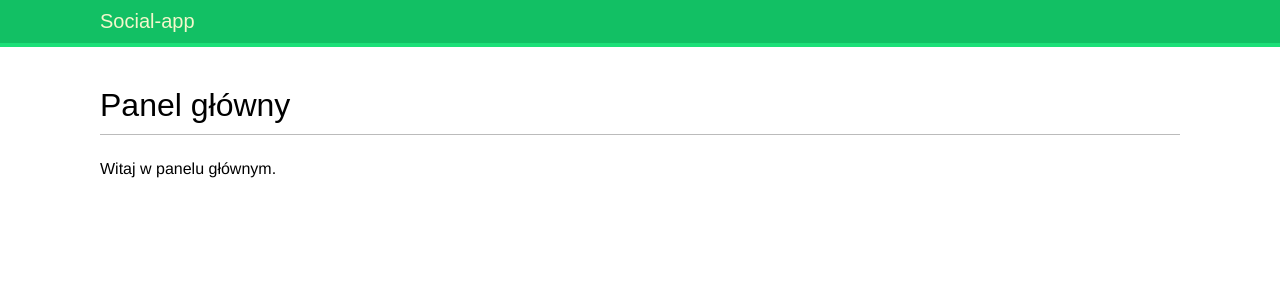
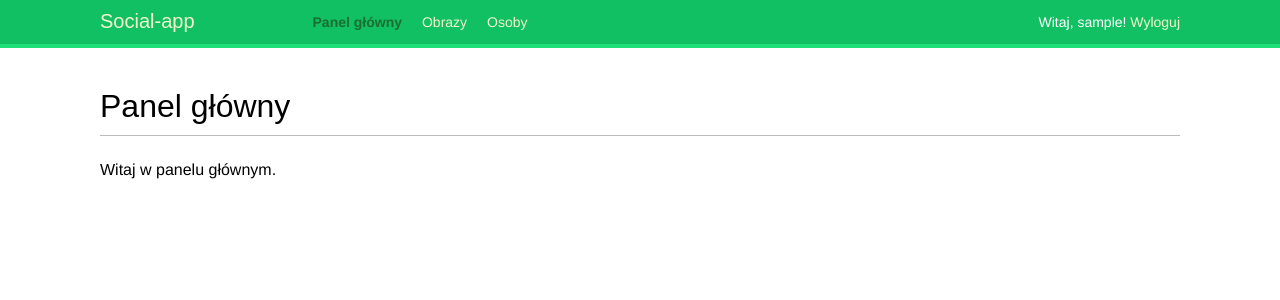
Before and after one commit to margareth91/social-app, a Django app: page /accounts/ in a window 1280 px wide. Shown: the top 300 px of the page. Run offline with Django 5.2, Linux system fonts and the light colour scheme; the visitor is signed in with stand-in values (Sample User, id 1); some web fonts are replaced.

Commit message:
corrected user greeting

```diff
--- a/accounts/templates/base.html
+++ b/accounts/templates/base.html
@@ -11,6 +11,28 @@
 <body>
     <div id="header">
         <span class="logo">Social-app</span>
+        {% if request.user.is_authenticated %}
+            <ul class="menu">
+                <li {% if section == "dashboard" %}class="selected"{% endif %}>
+                <a href="{% url 'dashboard' %}">Panel główny</a>
+                </li>
+                <li {% if section == "images" %}class="selected"{% endif %}>
+                <a href="#">Obrazy</a>
+                </li>
+                <li {% if section == "people" %}class="selected"{% endif %}>
+                <a href="#">Osoby</a>
+                </li>
+            </ul>
+        {% endif %}
+
+        <span class="user">
+            {% if request.user.is_authenticated %}
+                Witaj, {{ request.user.username }}!
+                <a href="{% url 'logout' %}">Wyloguj</a>
+            {% else %}
+                <a href="{% url 'login' %}">Zaloguj</a>
+            {% endif %}
+        </span>
     </div>
     <div id="content">
         {% block content %}
```
